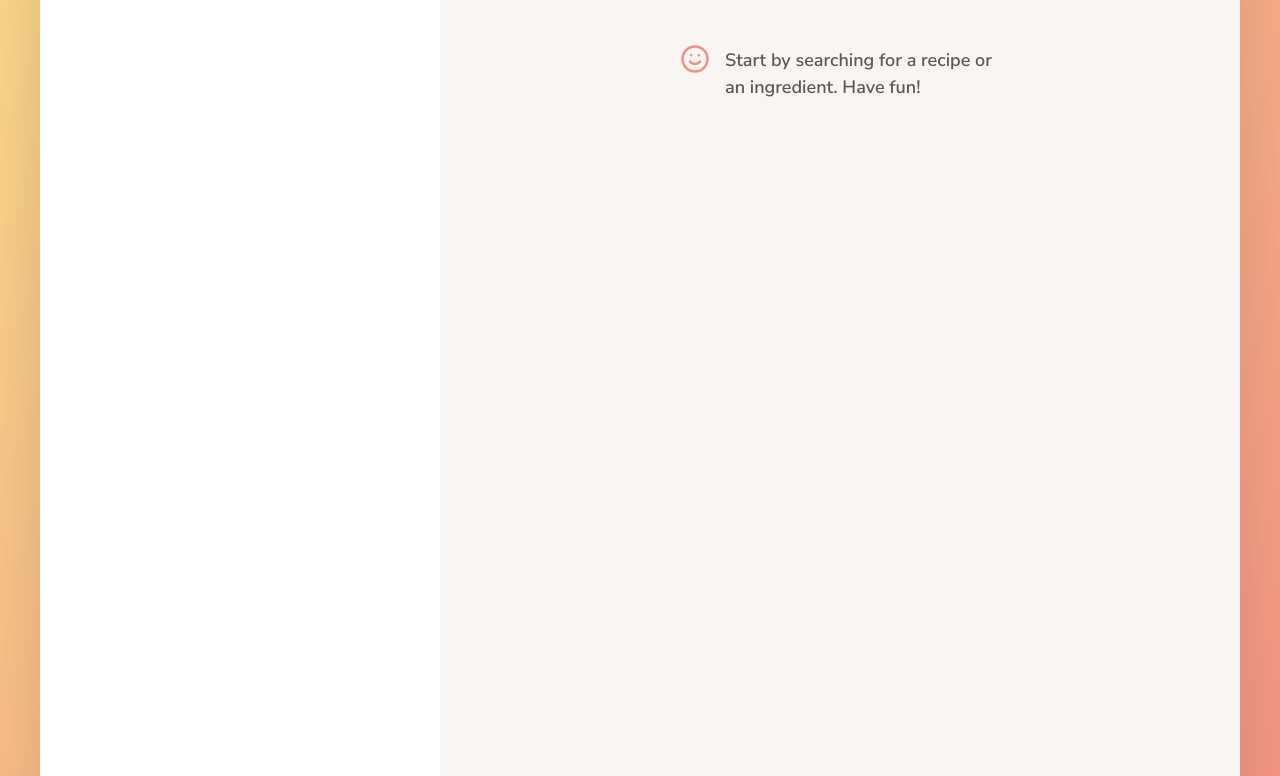
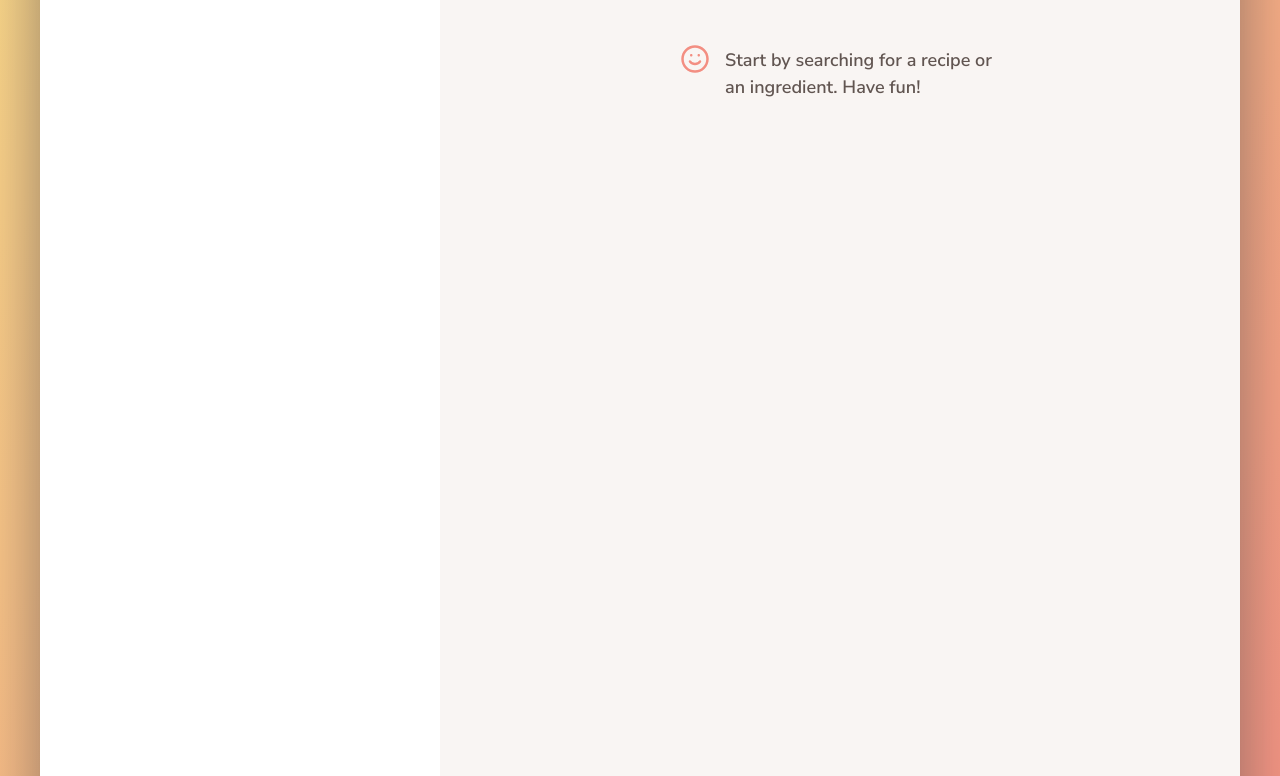
Before and after one commit to evariste1963/forkify-mytry, a website built with Parcel: page index.html in a window 1280 px wide. Shown: the part 154-930 px from the top of the page. Built offline with nearby package versions, Linux system fonts and the light colour scheme.

Commit message:
box-shadow

```diff
--- a/src/sass/_base.scss
+++ b/src/sass/_base.scss
@@ -54,7 +54,7 @@ body {
   background-color: #fff;
   border-radius: 9px;
   overflow: hidden;
-  box-shadow: 0 2rem 6rem 0.5rem rgba($color-grey-dark-1, 0.2);
+  box-shadow: 0 2rem 6rem 0.5rem rgba($color-grey-dark-1, 0.6);
 
   display: grid;
   grid-template-rows: 10rem minmax(100rem, auto);
```
